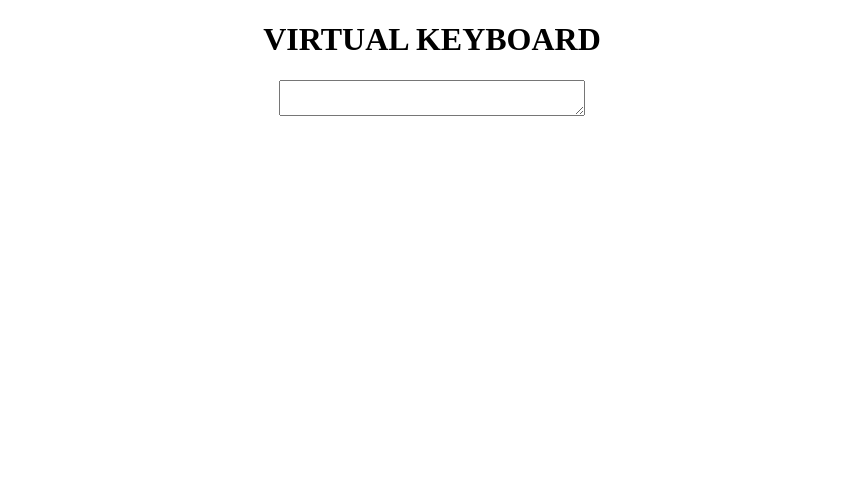
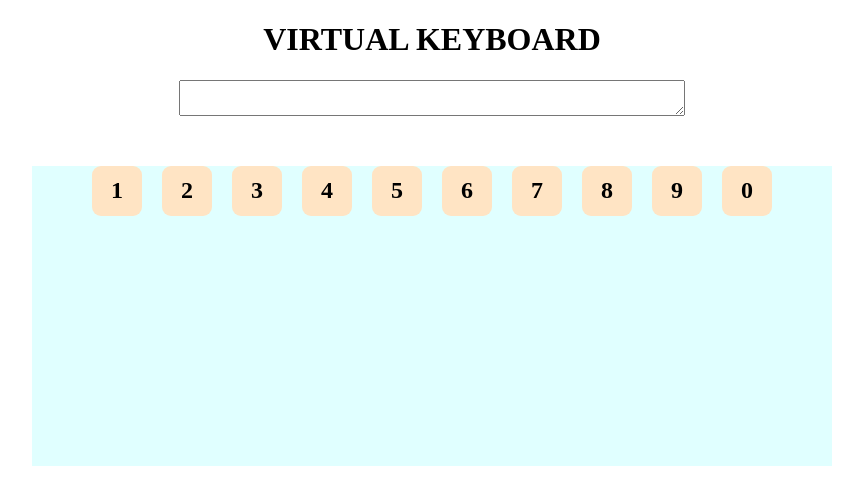
Before and after one commit to bmspd/virtual-keyboard, a website: page virtual-keyboard/src/index.html in a window 1280 px wide. Shown: the whole page, without its empty margins (208-1071 px from the left). Drawn offline with nearby package versions, Linux system fonts and the light colour scheme; files that its build step writes are made by us from their sources.

Commit message:
feat: add first caps, need to work on upper and lower cases

```diff
--- a/virtual-keyboard/package.json
+++ b/virtual-keyboard/package.json
@@ -15,6 +15,7 @@
     "@babel/preset-env": "^7.17.10",
     "browser-sync": "^2.27.9",
     "eslint": "^8.14.0",
+    "eslint-config-airbnb-base": "^15.0.0",
     "gulp": "^4.0.2",
     "gulp-autoprefixer": "^8.0.0",
     "gulp-babel": "^8.0.0",
--- a/virtual-keyboard/src/js/01_render.js
+++ b/virtual-keyboard/src/js/01_render.js
@@ -5,7 +5,50 @@ h1.innerText = 'VIRTUAL KEYBOARD';
 body.append(h1);
 
 const textarea = document.createElement('textarea');
+textarea.addEventListener('keydown', (event) => {
+  event.preventDefault();
+});
 body.append(textarea);
 
+const keyboard = document.createElement('div');
+keyboard.classList.add('__keyboard');
+body.append(keyboard);
 
-console.log(body);
+const keys = [['1'], ['2'], ['3'], ['4'], ['5'], ['6'], ['7'], ['8'], ['9'], ['0']];
+const row = document.createElement('div');
+row.classList.add('__row');
+keys.forEach((key) => {
+  const element = document.createElement('div');
+  element.classList.add('__key', `_${key}`);
+  const text = document.createElement('h2');
+  text.innerText = key[0];
+  element.append(text);
+  row.append(element);
+});
+keyboard.append(row);
+
+const keyCaps = Array.from(keyboard.querySelectorAll('.__key'));
+console.log(keyCaps[0].classList.value);
+document.addEventListener('keydown', (event) => {
+  console.log(event.key);
+  const current = keyCaps.find((el) => el.classList.value.includes(`_${event.key}`));
+  if (!current) return;
+  current.classList.add('active');
+  if (event.altKey) {
+    console.log('hello');
+  }
+  if (event.shiftKey) {
+    console.log('shift');
+  }
+  if (event.key === 'Tab') event.preventDefault();
+  if (event.key === 'Backspace') {
+    textarea.value = textarea.value.slice(0, -1);
+    return;
+  }
+  textarea.value += event.key;
+});
+document.addEventListener('keyup', (event) => {
+  const current = keyCaps.find((el) => el.classList.value.includes(`_${event.key}`));
+  if (!current) return;
+  current.classList.remove('active');
+});
--- a/virtual-keyboard/src/scss/styles.scss
+++ b/virtual-keyboard/src/scss/styles.scss
@@ -11,5 +11,44 @@ body > h1 {
   text-align: center;
 }
 body > textarea {
-  width: 300px;
+  cursor: pointer;
+  width: 500px;
+  user-select: none;
 }
+textarea::selection {
+  background-color: transparent;
+}
+.__keyboard {
+  display: flex;
+  flex-direction: column;
+  align-items: center;
+  margin-top: 50px;
+  width: 800px;
+  height: 300px;
+  background-color: lightcyan;
+  .__row {
+    display: flex;
+    flex-direction: row;
+    gap: 20px;
+    .__key {
+      cursor: pointer;
+      display: flex;
+      justify-content: center;
+      align-items: center;
+      background-color: bisque;
+      border-radius: 9px;
+      width: 50px;
+      height: 50px;
+      user-select: none;
+      transition: background-color 0.5s;
+    }
+    .__key:hover {
+      background-color: lightblue;
+      transition: background-color 0.5s;
+    }
+  }
+}
+.active {
+  background-color: red!important;
+  transition: background-color 0.5s;
+}
```
Also changed, not shown: virtual-keyboard/gulpfile.js (+16 -15 lines), virtual-keyboard/tasks/bs_html.js (+4 -14 lines), virtual-keyboard/tasks/build_js.js (+5 -5 lines), virtual-keyboard/tasks/dev_js.js (+4 -4 lines), virtual-keyboard/tasks/html.js (+6 -7 lines), virtual-keyboard/tasks/style.js (+21 -20 lines), virtual-keyboard/tasks/watch.js (+6 -7 lines), virtual-keyboard/.eslintrc.json.
